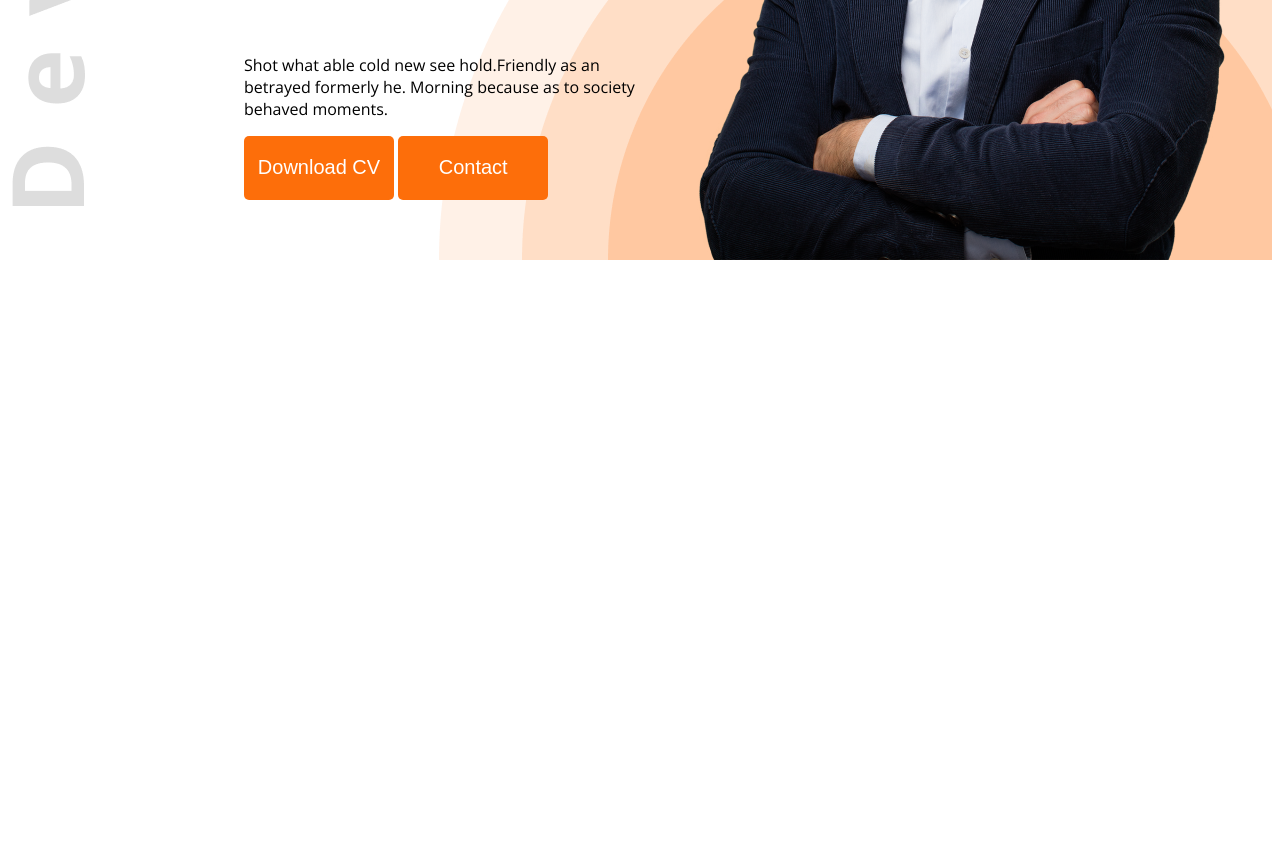
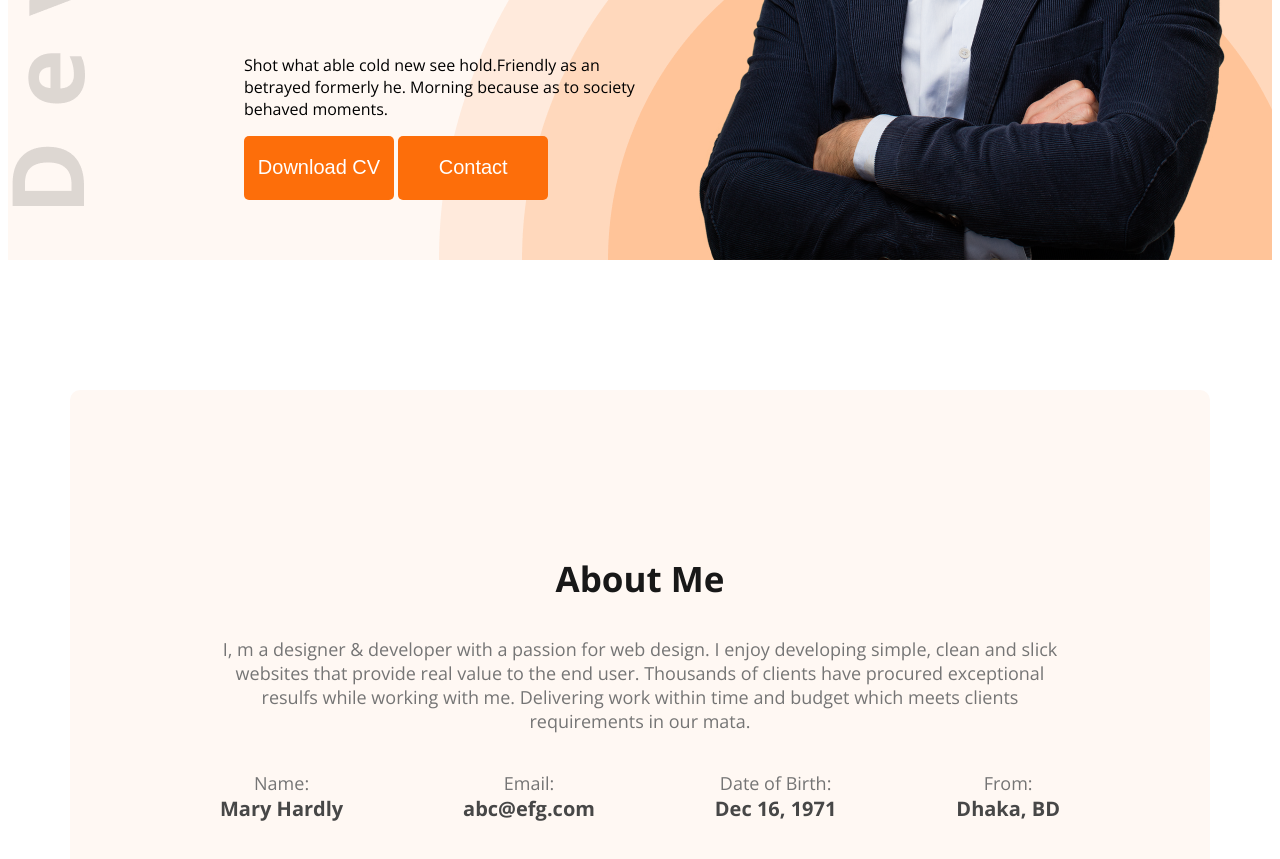
Before and after one commit to bdfarasat/web-dev-portfolio, a plain HTML site: page index.html in a window 1280 px wide. Shown: the part 565-1424 px from the top of the page. Before the commit the page ends 833 px from the top, so only its background shows below. Drawn offline with nearby package versions, Linux system fonts and the light colour scheme.

Commit message:
adding about section

```diff
--- a/index.html
+++ b/index.html
@@ -13,7 +13,7 @@
 </head>
 
 <body class="open-sans-normal">
-    <header class="developer">
+    <header class="developer secondary-bg">
         <nav>
             <h3 class="nav-title">Ma<span class="text-primary">r</span>y</h3>
             <ul>
@@ -24,9 +24,10 @@
         </nav>
         <div class="banner">
             <div class="banner-content">
-                <h4 class="banner-greetings dark-2">Hi, I  am</h4>
+                <h4 class="banner-greetings dark-2">Hi, I am</h4>
                 <h1 class="banner-title">Mary Hardy</h1>
-                <p class="banner-discription">Shot what able cold new see hold.Friendly as an betrayed formerly he. Morning because as to society behaved moments.</p>
+                <p class="banner-discription">Shot what able cold new see hold.Friendly as an betrayed formerly he.
+                    Morning because as to society behaved moments.</p>
                 <button class="btn-primary">Download CV</button>
                 <button class="btn-primary">Contact</button>
 
@@ -35,7 +36,33 @@
         </div>
     </header>
     <main>
-
+        <section class="about secondary-bg">
+            <h3 class="section-title">About Me</h3>
+            <p class="section-description">
+                I, m a designer & developer with a passion for web design. I enjoy developing
+                simple, clean and slick websites that provide real value to the end user. Thousands of clients have
+                procured exceptional resulfs while working with me. Delivering work within time and budget which meets
+                clients requirements in our mata.
+            </p>
+            <div class="about-items">
+                <div class="about-item">
+                    <p class="item-title section-description">Name:</p>
+                    <p class="item-description">Mary Hardly</p>
+                </div>
+                <div class="about-item">
+                    <p class="item-title section-description">Email:</p>
+                    <p class="item-description">abc@efg.com</p>
+                </div>
+                <div class="about-item">
+                    <p class="item-title section-description">Date of Birth:</p>
+                    <p class="item-description">Dec 16, 1971</p>
+                </div>
+                <div class="about-item">
+                    <p class="item-title section-description">From:</p>
+                    <p class="item-description">Dhaka, BD</p>
+                </div>
+            </div>
+        </section>
     </main>
     <footer>
 
--- a/style/portfolio.css
+++ b/style/portfolio.css
@@ -6,46 +6,21 @@
         "wdth" 100;
 }
 
-.developer{
+.developer {
     background-image: url(../images/developer.png), url('../images/header_bg.png');
     background-repeat: no-repeat;
     background-position: top left, bottom right;
 }
-/* Nav styles */
 
-.dark-2{
+/* shared styles */
+.secondary-bg{
+    background-color: #FFF8F3;
+}
+.dark-2 {
     color: #474747;
 }
-nav {
-    display: flex;
-    align-items: center;
-    justify-content: space-between;
-    margin: 0px 200px 0px 0px;
-    padding-left: 236px;
-}
 
-nav ul{
-    display: flex;
-    align-items: center;
-    }
-nav ul li{
-    list-style: none;
-    /* display: flex; */
-    margin-right: 50px;
-}
-
-nav ul li a{
-    text-decoration: none;
-}
-.nav-title{
-    font-weight: 800;
-    font-size: 42px;
-}
-.text-primary{
-    color: #FD6E0A;
-}
-
-.btn-primary{
+.btn-primary {
     background-color: #FD6E0A;
     color: #FFFFFF;
     border: none;
@@ -56,29 +31,112 @@ nav ul li a{
     font-weight: 400;
 }
 
+.section-title{
+    font-size: 35px;
+    font-weight: bold;
+    color: #181818;
+}
+
+.section-description{
+    font-size: 18px;
+    color: #757575;
+}
+
+nav {
+    display: flex;
+    align-items: center;
+    justify-content: space-between;
+    margin: 0px 200px 0px 0px;
+    padding-left: 236px;
+}
+
+nav ul {
+    display: flex;
+    align-items: center;
+}
+
+nav ul li {
+    list-style: none;
+    /* display: flex; */
+    margin-right: 50px;
+}
+
+nav ul li a {
+    text-decoration: none;
+}
+
+.nav-title {
+    font-weight: 800;
+    font-size: 42px;
+}
+
+.text-primary {
+    color: #FD6E0A;
+}
+
+
+
 
 /* Banner Styles */
 
-.banner{
+.banner {
     display: flex;
     justify-content: space-between;
     padding-right: 38px;
     padding-left: 236px;
 }
 
-.banner-content{
+.banner-content {
     max-width: 580px;
 }
-.banner-greetings{
+
+.banner-greetings {
     font-size: 45px;
     font-weight: 300px;
 }
-.banner-title{
+
+.banner-title {
     font-size: 85px;
     font-weight: 600px;
 }
 
-.banner-profile-picture{
+.banner-profile-picture {
     width: 584px;
     height: 676px;
 }
+
+/* Main Styles */
+
+main{
+    max-width: 1140px;
+    margin: 0 auto;
+}
+
+/* About Styles */
+
+.about{
+    border-radius: 10px;
+    padding: 130px 150px 130px 150px;
+    text-align: center;
+    margin-top: 130px;
+}
+
+.about-items{
+    display: flex;
+    /* justify-content: stretch; */
+    /* justify-content: flex-end; */
+    justify-content: space-between;
+}
+
+.item-description{
+    font-size: 20px;
+    font-weight: bold;
+    color: #474747;
+    margin: 0;
+    padding: 0;
+}
+.item-title{
+    margin: 0;
+    /* padding: 0; */
+    padding-top: 20px;
+}
```
